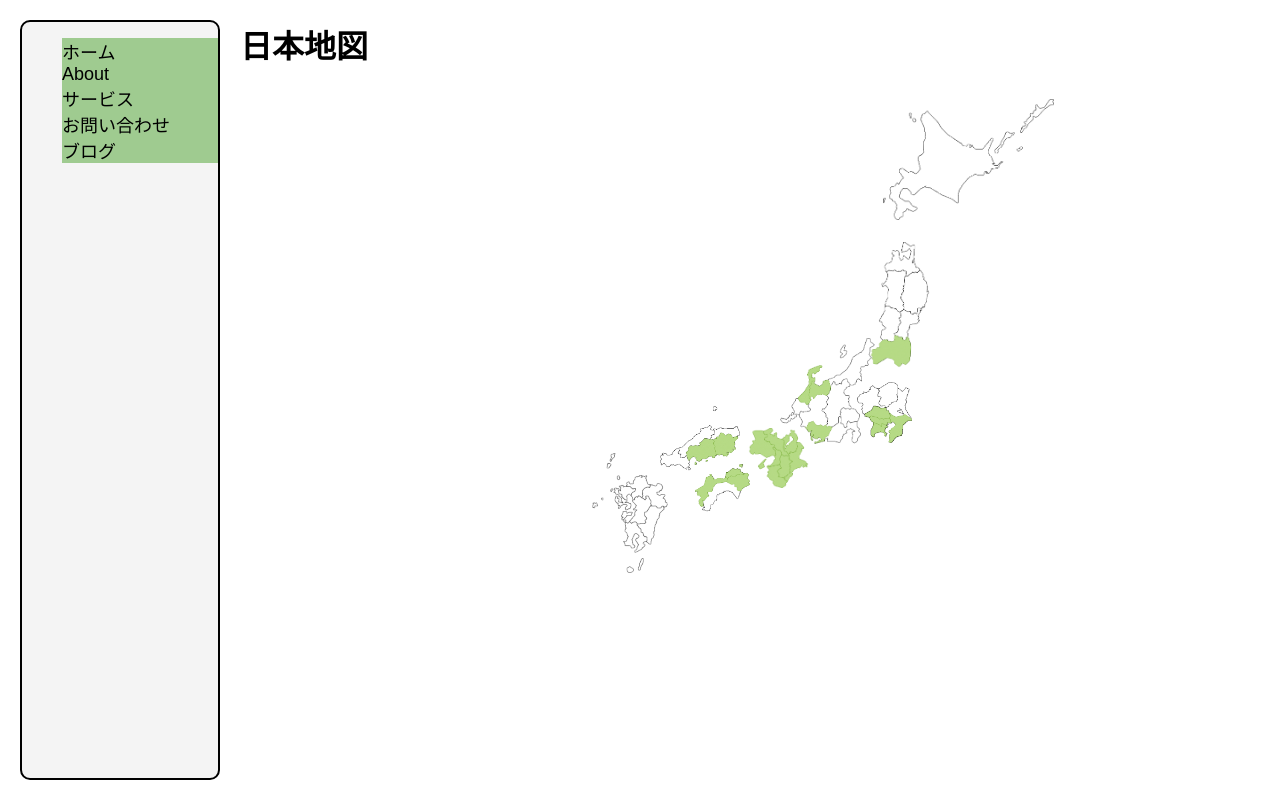
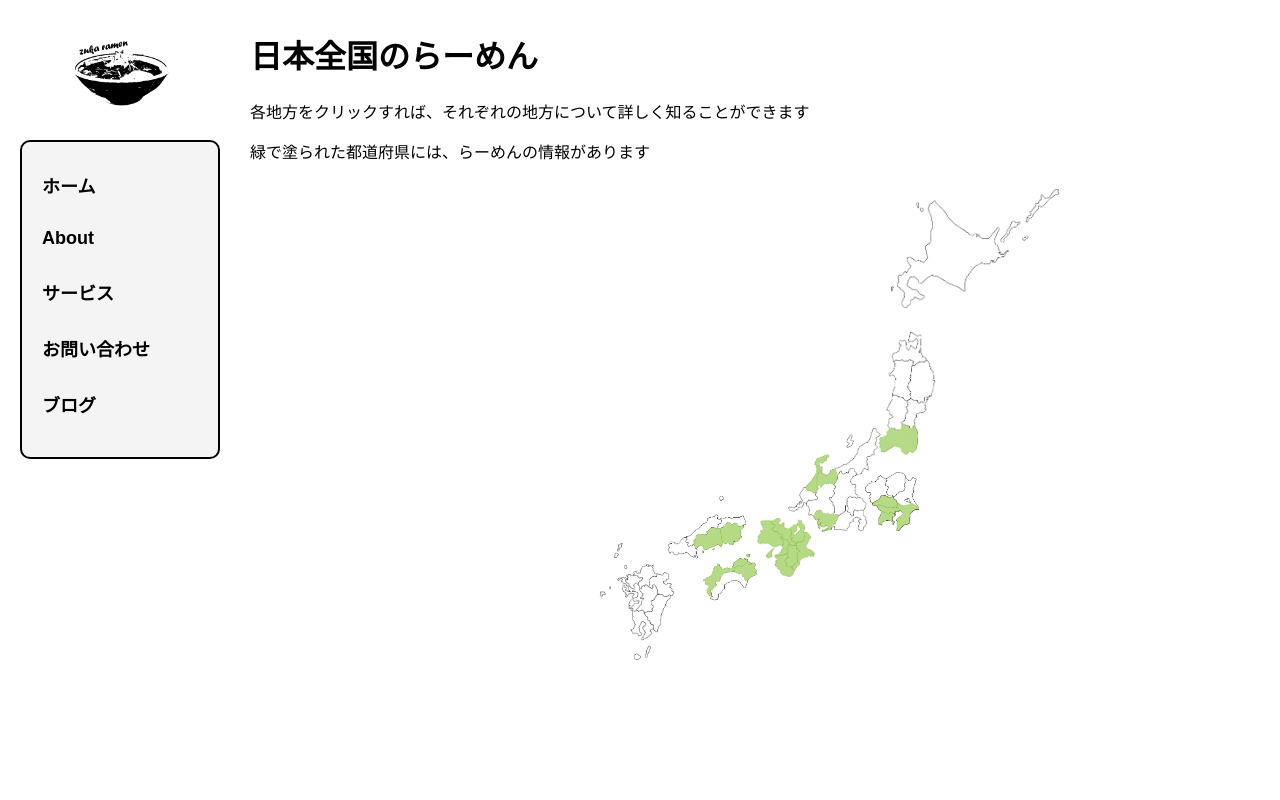
Before and after one commit to zuka121/ramen-blog, a Django app: page / in a window 1280 px wide. Run offline with Django 5.2, Linux system fonts and the light colour scheme.

Commit message:
add menu

```diff
--- a/mypage/templates/base.html
+++ b/mypage/templates/base.html
@@ -25,42 +25,59 @@
             border: 2px solid #000000; /* メニュー全体を囲む線を追加 */
             border-radius: 10px; /* 角を少し丸める */
             margin: 20px; /* メニュー周囲に余白を追加 */
+            padding-top: 10px;
+        }
+
+        /* メニューリストの余計なマージンやパディングを削除 */
+        .menu {
+            padding: 10px;
+            margin: 0;
         }
 
         /* メニュー項目 */
         .menu-item {
             list-style: none;
-            margin: 0px 0px 0px 0px;
+            margin: 10px 10px 30px 0px;
         }
 
         .menu-item a {
-            display: block;
-            padding: 0px 0px 0px 0px;
+            padding: 10px;
             color: #000;
             text-decoration: none;
             font-size: 18px;
-            background-color: #9fcb90; /* メニューリンクの背景色 */
+            font-weight: bold;
             transition: background-color 0.3s ease;
             text-align: left; /* テキストを左揃えにする */
         }
 
         .menu-item a:hover {
-          background-color: #ff9900; /* ホバー時の背景色 */
+            background-color: rgb(123, 208, 95); /* ホバー時の背景色 */
             color: white; /* ホバー時の文字色 */
         }
 
         /* 右側のコンテンツエリア */
         .content-container {
             flex: 1; /* 残りのスペースを使う */
-            padding: 0px;
+            padding: 10px;
             box-sizing: border-box;
+        }
+
+        /* メニュー上のロゴ画像 */
+        .menu-logo {
+            width: 140px; /* 画像の幅を調整 */
+            margin: 15px auto;
+            display: block; /* ブロック要素にする */
         }
     </style>
 </head>
 <body>
+    {% load static %}
 
     <!-- レイアウト全体 -->
     <div class="layout-container">
+        <!-- メニューの外に画像を配置 -->
+        <div>
+            <a href="{% url 'home' %}"><img src="{% static 'mypage/logo.png' %}" alt="ロゴ" class="menu-logo"></a>
             <!-- 左側のメニュー -->
             <nav class="menu-container">
                 <ul class="menu">
@@ -71,6 +88,7 @@
                     <li class="menu-item"><a href="{% url 'blog' %}">ブログ</a></li>
                 </ul>
             </nav>
+        </div>
 
         <!-- 右側のコンテンツ -->
         <div class="content-container">
--- a/mypage/templates/home.html
+++ b/mypage/templates/home.html
@@ -180,7 +180,9 @@
     </style>
 </head>
 <body>
-    <h1>日本地図</h1>
+    <h1>日本全国のらーめん</h1>
+    <p>各地方をクリックすれば、それぞれの地方について詳しく知ることができます</p>
+    <p>緑で塗られた都道府県には、らーめんの情報があります</p>
     <div class="map-container">
 
         <div class="image-container">
```
Also changed, not shown: db.sqlite3, mypage/static/mypage/logo.png (added). Lines whose indentation alone changed are shown as unchanged.
